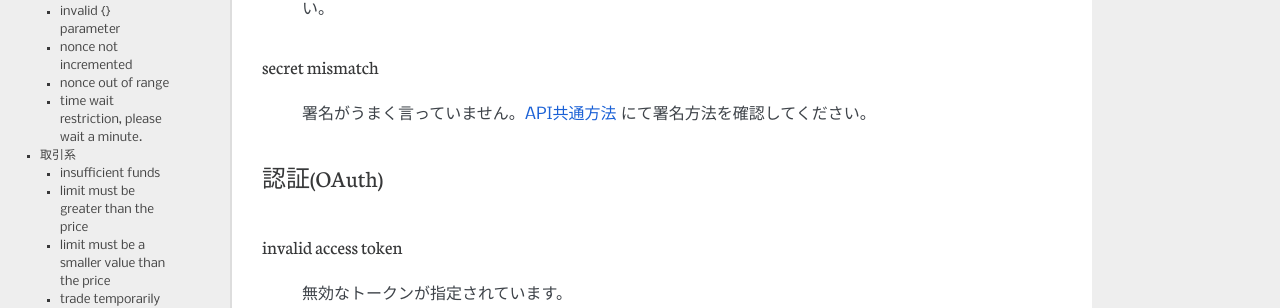
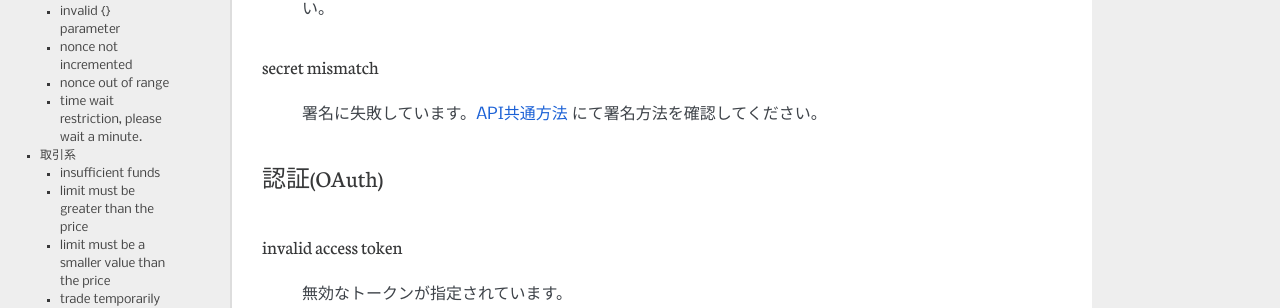
Before and after one commit to techbureau/api-doc, a Sphinx documentation site: the page built from docs/faq/2_error_message.rst, in a window 1280 px wide. Shown: the part 293-601 px from the top of the page. Built offline with Sphinx 7.4.7, drawn with Linux system fonts in a browser that asks for light colours.

```diff
--- a/docs/faq/2_error_message.rst
+++ b/docs/faq/2_error_message.rst
@@ -14,7 +14,7 @@
 
 secret mismatch
 ------------------------------------------------
-    | 署名がうまく言っていません。`API共通方法 <https://techbureau-api-document.readthedocs.io/ja/latest/trade/1_common.html#id7>`_ にて署名方法を確認してください。
+    | 署名に失敗しています。`API共通方法 <https://techbureau-api-document.readthedocs.io/ja/latest/trade/1_common.html#id7>`_ にて署名方法を確認してください。
 
 認証(OAuth)
 ================================================
```
